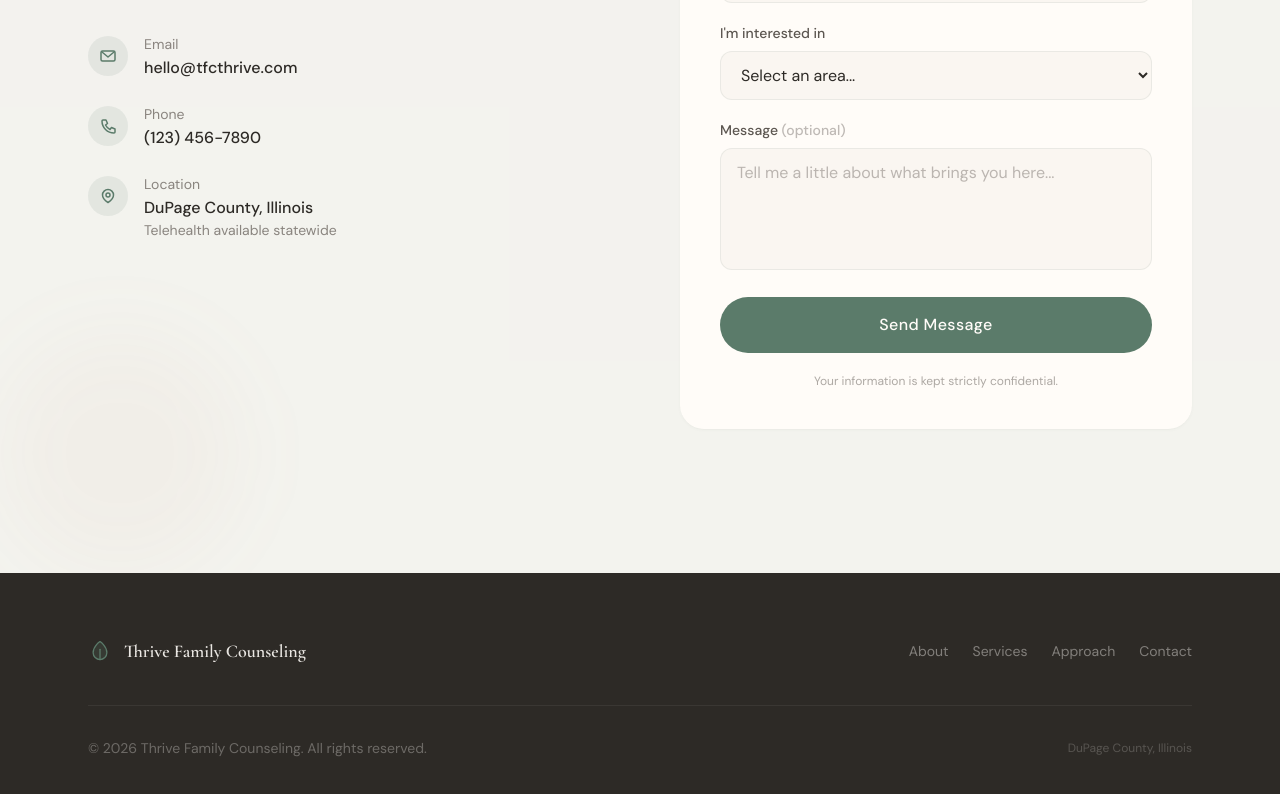
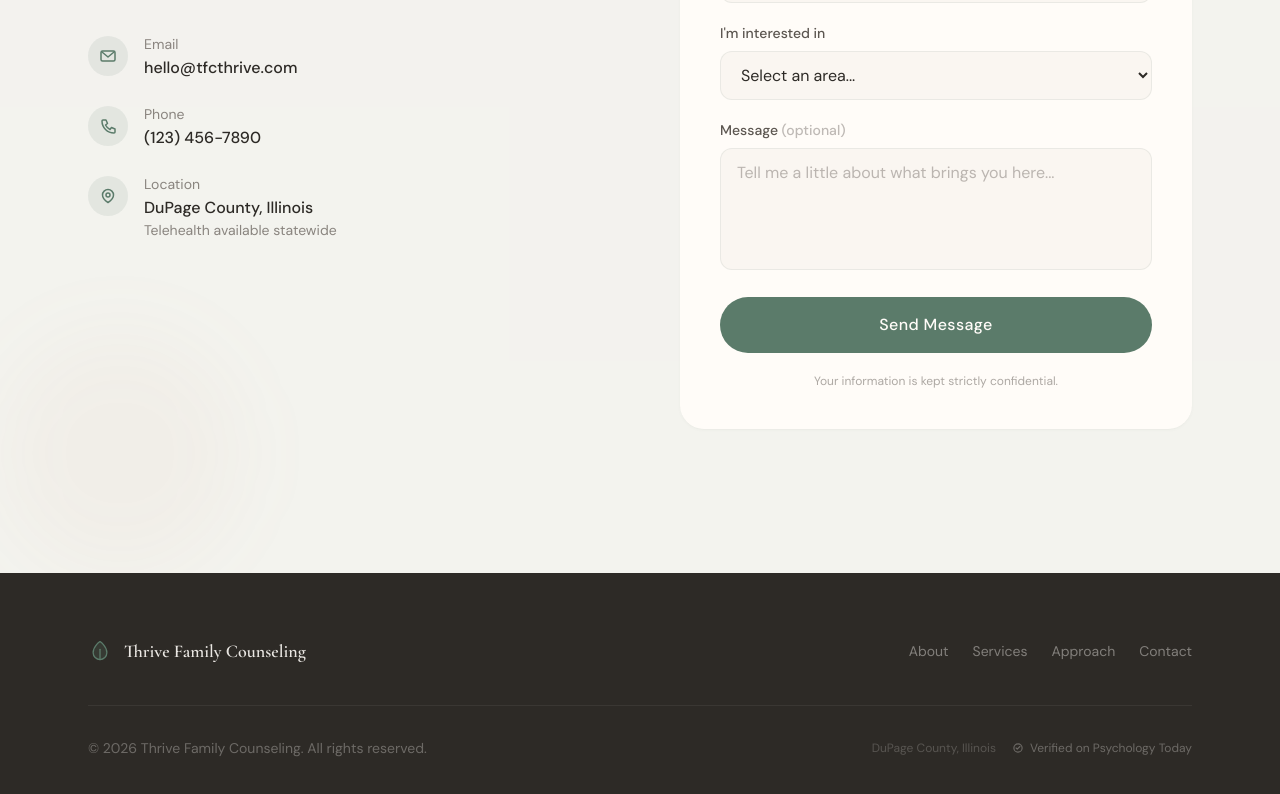
Before and after one commit to Tazman75/thrive, a React (Vite) app: page / in a window 1280 px wide. Shown: the part 4212-5006 px from the top of the page. Built offline with nearby package versions, Linux system fonts and the light colour scheme.

Commit message:
Add Psychology Today verified banner and badge
Show subtle top banner for PT visitors with verification badge
and consultation CTA. Add PT verified link in footer. Include
PT verification script from psychologytoday.com.

```diff
--- a/index.html
+++ b/index.html
@@ -20,5 +20,8 @@
   <body>
     <div id="root"></div>
     <script type="module" src="/src/main.tsx"></script>
+    <!-- Psychology Today Verification -->
+    <a href="https://www.psychologytoday.com/profile/61047" class="sx-verified-seal" style="display:none"></a>
+    <script type="text/javascript" src="https://member.psychologytoday.com/verified-seal.js" data-badge="14" data-id="61047" data-code="aHR0cHM6Ly93d3cucHN5Y2hvbG9neXRvZGF5LmNvbS9hcGkvdmVyaWZpZWQtc2VhbC9zZWFscy8xNC9wcm9maWxlLzYxMDQ3P2NhbGxiYWNrPXN4Y2FsbGJhY2s="></script>
   </body>
 </html>
--- a/src/App.tsx
+++ b/src/App.tsx
@@ -1,4 +1,4 @@
-import { useUTMSource } from './hooks/useUTMSource'
+import { useUTMSource, isPsychologyTodayVisitor } from './hooks/useUTMSource'
 import Nav from './components/Nav'
 import Hero from './components/Hero'
 import About from './components/About'
@@ -6,13 +6,15 @@ import Services from './components/Services'
 import Approach from './components/Approach'
 import Contact from './components/Contact'
 import Footer from './components/Footer'
+import PTBanner from './components/PTBanner'
 
 function App() {
-  // Track UTM params for analytics (stored in sessionStorage)
-  useUTMSource()
+  const utmParams = useUTMSource()
+  const fromPT = isPsychologyTodayVisitor(utmParams)
 
   return (
     <>
+      {fromPT && <PTBanner />}
       <Nav />
       <main>
         <Hero />
--- a/src/components/Footer.tsx
+++ b/src/components/Footer.tsx
@@ -38,9 +38,23 @@ export default function Footer() {
           <p className="text-sm text-warm-white/30">
             &copy; {new Date().getFullYear()} Thrive Family Counseling. All rights reserved.
           </p>
-          <p className="text-xs text-warm-white/20">
-            DuPage County, Illinois
-          </p>
+          <div className="flex items-center gap-4">
+            <p className="text-xs text-warm-white/20">
+              DuPage County, Illinois
+            </p>
+            <a
+              href="https://www.psychologytoday.com/profile/61047"
+              target="_blank"
+              rel="noopener noreferrer"
+              className="flex items-center gap-1.5 text-xs text-warm-white/30 hover:text-warm-white/50 transition-colors"
+            >
+              <svg className="w-3 h-3" viewBox="0 0 16 16" fill="none" stroke="currentColor" strokeWidth="1.5">
+                <path d="M13.5 8C13.5 11.0376 11.0376 13.5 8 13.5C4.96243 13.5 2.5 11.0376 2.5 8C2.5 4.96243 4.96243 2.5 8 2.5C11.0376 2.5 13.5 4.96243 13.5 8Z" />
+                <path d="M5.5 8L7 9.5L10.5 6" strokeLinecap="round" strokeLinejoin="round" />
+              </svg>
+              Verified on Psychology Today
+            </a>
+          </div>
         </div>
       </div>
     </footer>
--- /dev/null
+++ b/src/components/PTBanner.tsx
@@ -0,0 +1,51 @@
+import { useState, useEffect } from 'react'
+
+export default function PTBanner() {
+  const [visible, setVisible] = useState(false)
+  const [dismissed, setDismissed] = useState(false)
+
+  useEffect(() => {
+    // Delay entrance for polish
+    const timer = setTimeout(() => setVisible(true), 500)
+    return () => clearTimeout(timer)
+  }, [])
+
+  if (dismissed) return null
+
+  return (
+    <div
+      className={`fixed top-0 left-0 right-0 z-50 transition-all duration-700 ease-out ${
+        visible ? 'translate-y-0 opacity-100' : '-translate-y-full opacity-0'
+      }`}
+    >
+      <div className="bg-brown text-warm-white/90">
+        <div className="mx-auto max-w-6xl px-6 py-2.5 flex items-center justify-center gap-3 relative">
+          {/* PT verified icon */}
+          <svg className="w-4 h-4 text-sage flex-shrink-0" viewBox="0 0 16 16" fill="none" stroke="currentColor" strokeWidth="1.5">
+            <path d="M13.5 8C13.5 11.0376 11.0376 13.5 8 13.5C4.96243 13.5 2.5 11.0376 2.5 8C2.5 4.96243 4.96243 2.5 8 2.5C11.0376 2.5 13.5 4.96243 13.5 8Z" />
+            <path d="M5.5 8L7 9.5L10.5 6" strokeLinecap="round" strokeLinejoin="round" />
+          </svg>
+
+          <p className="text-xs tracking-wide">
+            <span className="text-warm-white/60">Verified on Psychology Today</span>
+            <span className="mx-2 text-warm-white/20">|</span>
+            <a href="#contact" className="text-sage hover:text-sage-light transition-colors font-medium">
+              Schedule a free consultation
+            </a>
+          </p>
+
+          {/* Dismiss */}
+          <button
+            onClick={() => setDismissed(true)}
+            className="absolute right-4 top-1/2 -translate-y-1/2 text-warm-white/30 hover:text-warm-white/60 transition-colors"
+            aria-label="Dismiss"
+          >
+            <svg className="w-3.5 h-3.5" viewBox="0 0 14 14" fill="none" stroke="currentColor" strokeWidth="1.5">
+              <path d="M2 2L12 12M12 2L2 12" strokeLinecap="round" />
+            </svg>
+          </button>
+        </div>
+      </div>
+    </div>
+  )
+}
```
